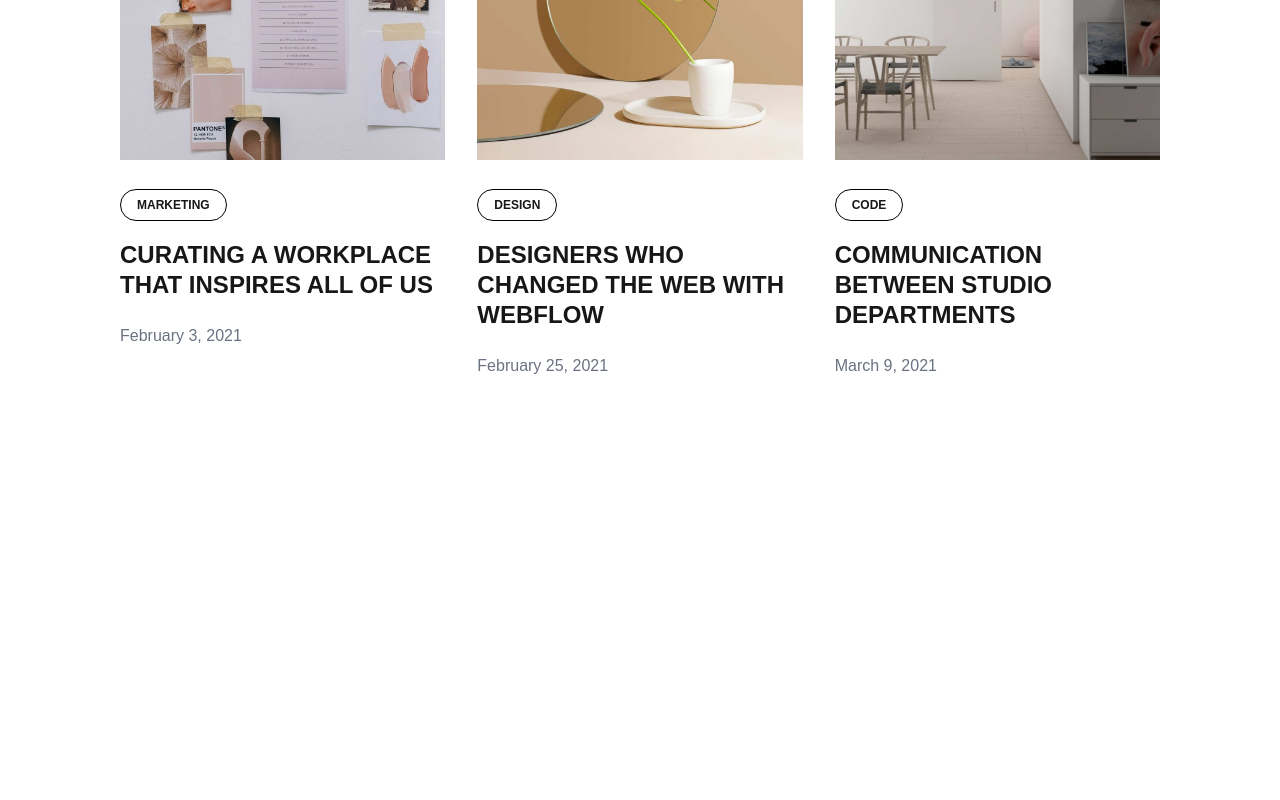
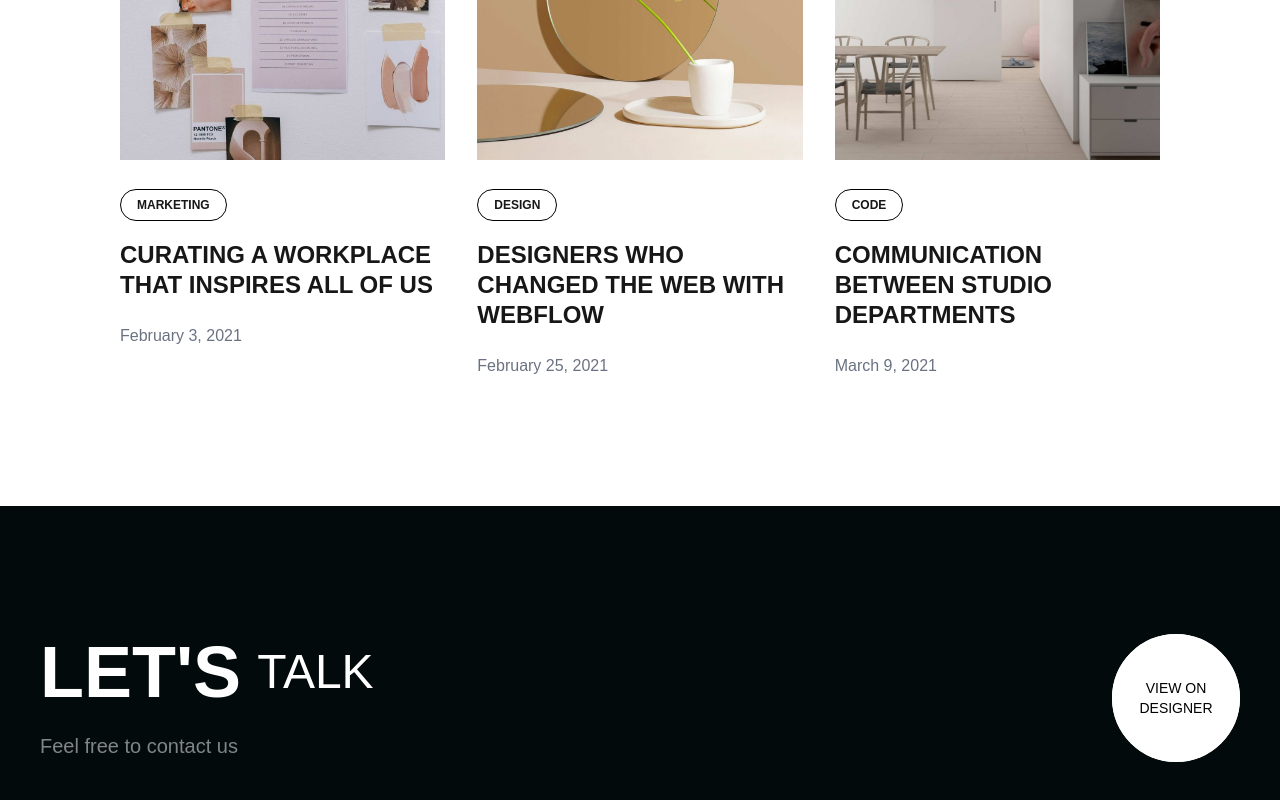
Before and after one commit to imflawlezz/roby-landing, a Next.js app: page / in a window 1280 px wide. Shown: the part 7080-7880 px from the top of the page. Before the commit the page ends 7586 px from the top, so only its background shows below. Built offline with nearby package versions, Linux system fonts and the light colour scheme.

Commit message:
feat: add Contacts.tsx, adjust page.tsx layout

```diff
--- a/src/app/page.tsx
+++ b/src/app/page.tsx
@@ -8,6 +8,7 @@ import {Reviews} from "@/components/sections/Reviews";
 import {Skills} from "@/components/sections/Skills";
 import {Facts} from "@/components/sections/Facts";
 import {Blog} from "@/components/sections/Blog";
+import {Contacts} from "@/components/sections/Contacts";
 
 export default function Home() {
   return (
@@ -22,6 +23,7 @@ export default function Home() {
           <Skills/>
           <Facts/>
           <Blog/>
+          <Contacts/>
       </>
   );
 }
--- /dev/null
+++ b/src/components/sections/Contacts.tsx
@@ -0,0 +1,31 @@
+import { RoundButton } from "@/components/shared/RoundButton";
+
+export const Contacts = () => {
+    return (
+        <section className="relative w-full bg-[#020a0c] py-16 md:py-24 lg:py-32">
+            <div className="container mx-auto px-4 sm:px-6 md:px-8 lg:px-10">
+                <div className="flex flex-row items-center justify-between gap-8">
+                    <div className="text-white">
+                        <div className="">
+                            <div className="uppercase leading-none flex gap-x-4 items-center">
+                                <span className="font-bold text-3xl sm:text-4xl md:text-5xl lg:text-7xl">Let&#39;s</span>
+                                <span className="font-thin text-2xl sm:text-3xl md:text-4xl lg:text-5xl">Talk</span>
+                            </div>
+
+                            <p className="mt-4 md:mt-6 text-base sm:text-lg md:text-xl text-white/50">
+                                Feel free to contact us
+                            </p>
+                        </div>
+                    </div>
+
+                    <div className="">
+                        <RoundButton
+                            variant="white"
+                            text={['view on', 'designer']}
+                        />
+                    </div>
+                </div>
+            </div>
+        </section>
+    );
+};
--- a/src/components/shared/RoundButton.tsx
+++ b/src/components/shared/RoundButton.tsx
@@ -37,7 +37,6 @@ export const RoundButton = ({
         <div className={`${baseStyles} ${sizeStyles} ${className}`}>
             <div className={`absolute h-full w-full rounded-full ${currentVariant.border} transition-all group-hover:scale-105`} />
 
-            {/* Main button */}
             <div className={`flex h-full w-full items-center justify-center rounded-full ${currentVariant.background} ${currentVariant.text} ${currentVariant.hoverBackground} transition-transform group-hover:scale-100`}>
                 <div className="text-center text-xs uppercase md:text-sm">
                     <p>{text[0]}</p>
```
